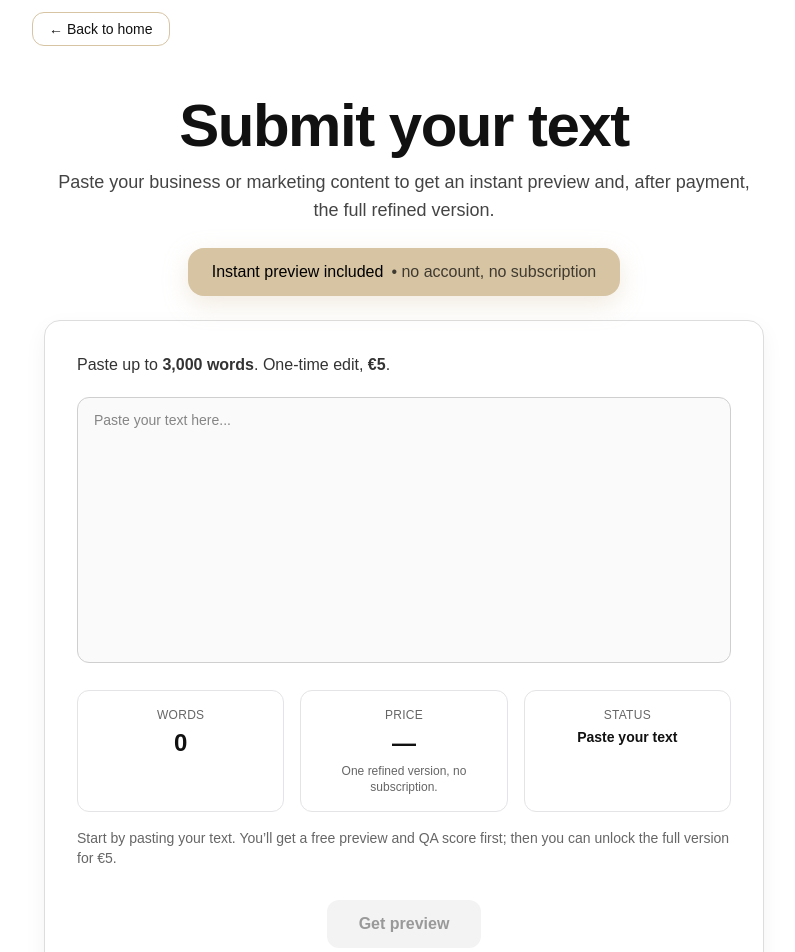
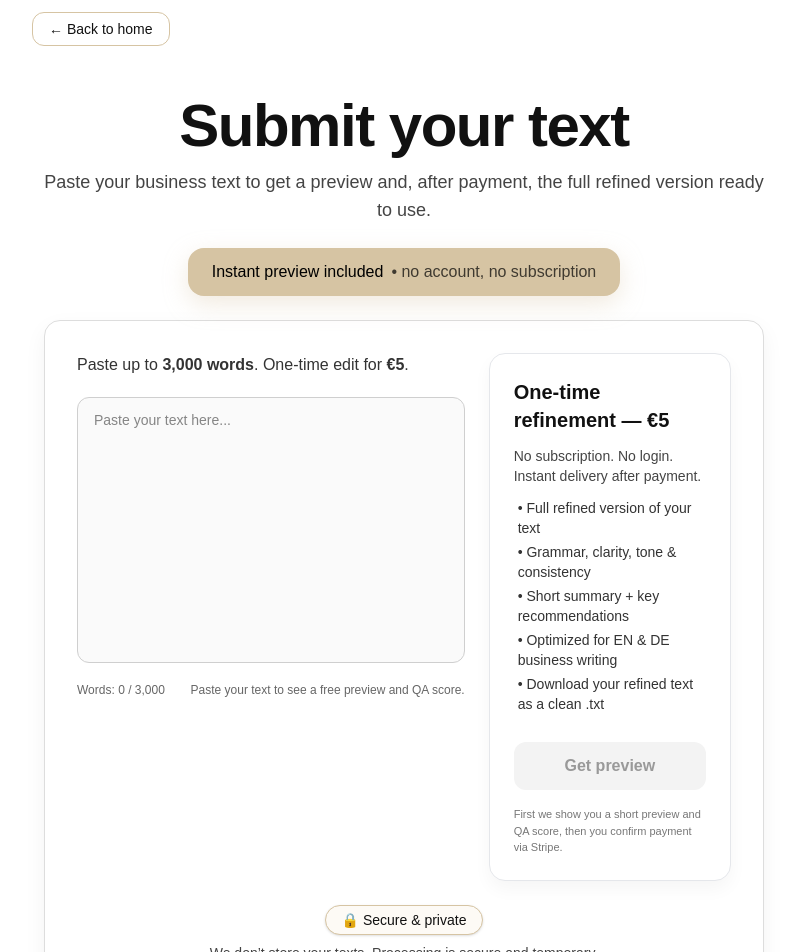
Before and after one commit to kaltriumsystems-hue/kaltrium-site-main, a Next.js app: page /upload in a window 1280 px wide. Shown: the top 952 px of the page, without its empty margins (236-1031 px from the left). Built offline with nearby package versions, Linux system fonts and the light colour scheme; no server answers.

Commit message:
Update page.tsx

```diff
--- a/src/app/upload/page.tsx
+++ b/src/app/upload/page.tsx
@@ -107,7 +107,9 @@ export default function UploadPage() {
 
     try {
       // сохраняем текст, чтобы /success смог его взять
+      if (typeof window !== "undefined") {
         localStorage.setItem("kaltrium_last_text", text);
+      }
 
       const res = await fetch("/api/create-checkout-session", {
         method: "POST",
@@ -154,9 +156,8 @@ export default function UploadPage() {
     if (!previewData) {
       return isPreviewLoading ? "Getting preview…" : "Get preview";
     }
-    // превью уже есть → кнопка для оплаты
     if (isPayLoading) return "Opening checkout…";
-    return "Unlock full text (€5)";
+    return "Refine text — €5";
   })();
 
   const primaryDisabled = (() => {
@@ -183,8 +184,7 @@ export default function UploadPage() {
           Submit your text
         </h1>
         <p className="mt-3 text-lg text-[#444]">
-          Paste your business or marketing content to get an instant preview
-          and, after payment, the full refined version.
+          Paste your business text to get a preview and, after payment, the full refined version ready to use.
         </p>
 
         <div className="mt-6 inline-flex items-center gap-2 rounded-2xl bg-[#d6c4a3] px-6 py-3 text-black font-medium shadow-[0_8px_24px_rgba(214,196,163,0.35)]">
@@ -196,17 +196,19 @@ export default function UploadPage() {
       {overLimit && (
         <div className="mt-6 rounded-xl border border-[#fde68a] bg-[#fff7ed] px-4 py-3 text-sm text-[#9a6700]">
           ⚠️ Your text exceeds the maximum limit (3,000 words). Please shorten
-          it or split into multiple texts.
+          it or split it into multiple texts.
         </div>
       )}
 
-      <section className="mt-6 bg-white border border-[#ddd] rounded-2xl shadow-[0_8px_22px_rgba(0,0,0,0.05)] p-8">
-        <div className="flex items-baseline justify-between gap-4 flex-wrap">
+      {/* MAIN CARD */}
+      <section className="mt-6 bg-white border border-[#ddd] rounded-2xl shadow-[0_8px_22px_rgba(0,0,0,0.05)] p-6 md:p-8">
+        <div className="grid gap-6 md:grid-cols-[minmax(0,1.6fr)_minmax(0,1fr)]">
+          {/* LEFT: TEXT AREA */}
+          <div>
             <p className="text-[#333] text-base">
-            Paste up to <strong>3,000 words</strong>. One-time edit,{" "}
+              Paste up to <strong>3,000 words</strong>. One-time edit for{" "}
               <strong>€{FIXED_PRICE}</strong>.
             </p>
-        </div>
 
             <textarea
               placeholder="Paste your text here..."
@@ -220,76 +222,58 @@ export default function UploadPage() {
                          focus:border-[#d6c4a3] focus:ring-1 focus:ring-[#d6c4a3] outline-none transition"
             />
 
-        <div className="mt-5 grid grid-cols-1 sm:grid-cols-3 gap-4">
-          {/* Words */}
-          <div className="rounded-xl bg-white border border-zinc-200 p-4 text-center">
-            <div className="text-xs uppercase tracking-wide text-[#666]">
-              Words
-            </div>
-            <div className="mt-1 text-2xl font-semibold">{words}</div>
+            <div className="mt-3 flex items-center justify-between text-xs text-[#666]">
+              <span>Words: {words} / 3,000</span>
+              {!overLimit && words === 0 && !apiError && (
+                <span>Paste your text to see a free preview and QA score.</span>
+              )}
             </div>
 
-          {/* Price (fixed) */}
-          <div className="rounded-xl bg-white border border-zinc-200 p-4 text-center">
-            <div className="text-xs uppercase tracking-wide text-[#666]">
-              Price
+            {apiError && (
+              <p className="mt-3 text-sm text-[#b91c1c] bg-[#fef2f2] border border-[#fecaca] rounded-lg px-4 py-3">
+                {apiError}
+              </p>
+            )}
           </div>
-            <div className="mt-1 text-2xl font-semibold">
-              {words > 0 && !overLimit ? `€${FIXED_PRICE}` : "—"}
-            </div>
-            <div className="text-xs text-[#666] mt-1">
-              One refined version, no subscription.
+
+          {/* RIGHT: OFFER CARD С ЗОЛОТОЙ КНОПКОЙ */}
+          <div className="rounded-2xl bg-white border border-[#e5e7eb] shadow-[0_8px_18px_rgba(0,0,0,0.04)] p-6 space-y-3">
+            <h3 className="text-xl font-semibold text-[#111]">
+              One-time refinement — €5
+            </h3>
+
+            <p className="text-sm text-[#444]">
+              No subscription. No login. Instant delivery after payment.
+            </p>
+
+            <ul className="text-sm text-[#333] space-y-1 ml-1">
+              <li>• Full refined version of your text</li>
+              <li>• Grammar, clarity, tone & consistency</li>
+              <li>• Short summary + key recommendations</li>
+              <li>• Optimized for EN & DE business writing</li>
+              <li>• Download your refined text as a clean .txt</li>
+            </ul>
+
+            <button
+              onClick={handlePrimaryClick}
+              disabled={primaryDisabled}
+              className={`w-full mt-4 rounded-xl px-6 py-3 font-semibold transition duration-200
+                ${
+                  !primaryDisabled
+                    ? "bg-[#d4b572] text-black shadow-[0_8px_20px_rgba(212,181,114,0.45)] hover:bg-[#c6a665] active:scale-[0.98]"
+                    : "bg-[#f3f3f3] text-[#999] cursor-not-allowed"
+                }`}
+            >
+              {primaryLabel}
+            </button>
+
+            <p className="text-[11px] text-[#777] mt-1">
+              First we show you a short preview and QA score, then you confirm payment via Stripe.
+            </p>
           </div>
         </div>
 
-          {/* Status */}
-          <div className="rounded-xl bg-white border border-zinc-200 p-4 text-center">
-            <div className="text-xs uppercase tracking-wide text-[#666]">
-              Status
-            </div>
-            <div className="mt-1 text-sm font-semibold">
-              {previewData
-                ? "Preview ready"
-                : words > 0
-                ? "Waiting for preview"
-                : "Paste your text"}
-            </div>
-          </div>
-        </div>
-
-        {apiError && (
-          <p className="mt-4 text-sm text-[#b91c1c] bg-[#fef2f2] border border-[#fecaca] rounded-lg px-4 py-3">
-            {apiError}
-          </p>
-        )}
-        {!overLimit && words === 0 && !apiError && (
-          <p className="mt-4 text-sm text-[#666]">
-            Start by pasting your text. You’ll get a free preview and QA score
-            first; then you can unlock the full version for €5.
-          </p>
-        )}
-
-        {/* ОДНА КНОПКА */}
-        <div className="mt-8 flex justify-center">
-          <button
-            disabled={primaryDisabled}
-            className={`rounded-xl px-8 py-3 font-semibold transition duration-200 ease-out
-              ${
-                !primaryDisabled
-                  ? "bg-[#d6c4a3] text-black shadow-[0_8px_20px_rgba(214,196,163,0.4)] hover:bg-[#cbb993] hover:shadow-[0_10px_24px_rgba(214,196,163,0.55)] active:scale-[0.98]"
-                  : "bg-[#f3f3f3] text-[#999] cursor-not-allowed shadow-none"
-              }`}
-            onClick={handlePrimaryClick}
-          >
-            {primaryLabel}
-          </button>
-        </div>
-
-        <p className="mt-3 text-center text-xs text-[#666]">
-          Preview shows only part of your refined text and your QA score. The
-          full edited version is available after a one-time payment of €5.
-        </p>
-
+        {/* PREVIEW BLOCK */}
         {previewData && (
           <div className="mt-6 rounded-2xl border border-[#e5e7eb] bg-[#fafafa] p-5">
             <div className="flex flex-wrap items-baseline justify-between gap-3">
@@ -319,7 +303,8 @@ export default function UploadPage() {
           </div>
         )}
 
-        <div className="mt-8 text-center">
+        {/* PRIVACY NOTE */}
+        <div className="mt-6 text-center">
           <span className="inline-flex items-center justify-center rounded-full bg-[#fdfaf5] border border-[#d6c4a3] px-4 py-1 text-sm font-medium text-[#111] shadow-sm">
             🔒 Secure & private
           </span>
```
Lines whose indentation alone changed are shown as unchanged.
